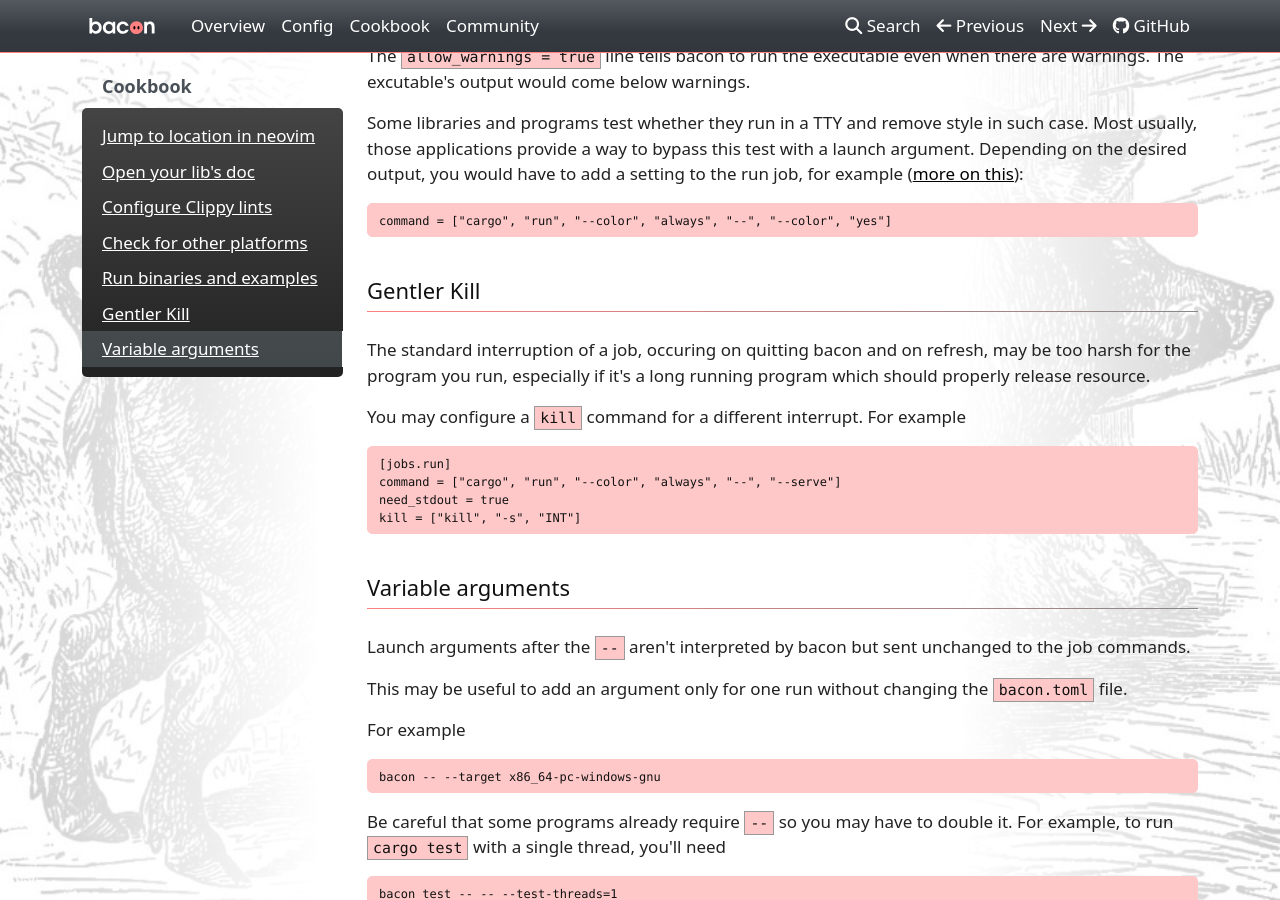
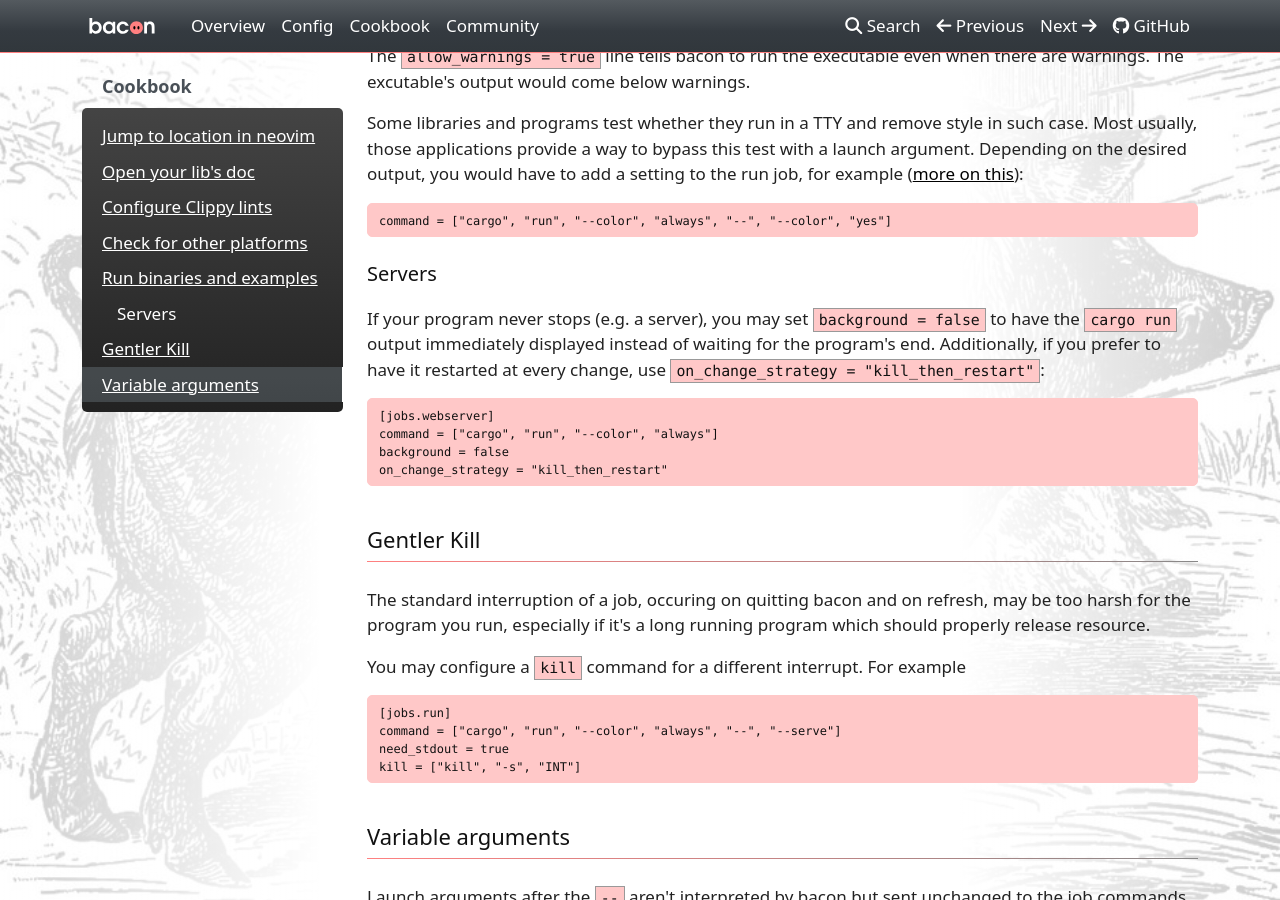
Before and after one commit to Canop/bacon, an MkDocs documentation site: the page built from website/docs/cookbook.md, in a window 1280 px wide and 900 px high, scrolled down 1920 px. Built offline with MkDocs 1.6.1, drawn with Linux system fonts in a browser that asks for light colours; nearby versions of some CDN libraries; a style sheet for code colours, icons or effects is not loaded.

Commit message:
Add note about running servers

````diff
--- a/website/docs/cookbook.md
+++ b/website/docs/cookbook.md
@@ -97,6 +97,17 @@ Depending on the desired output, you would have to add a setting to the run job,
 command = ["cargo", "run", "--color", "always", "--", "--color", "yes"]
 ```
 
+## Servers
+
+If your program never stops (e.g. a server), you may set `background = false` to have the `cargo run` output immediately displayed instead of waiting for the program's end. Additionally, if you prefer to have it restarted at every change, use `on_change_strategy = "kill_then_restart"`:
+
+```toml
+[jobs.webserver]
+command = ["cargo", "run", "--color", "always"]
+background = false
+on_change_strategy = "kill_then_restart"
+```
+
 # Gentler Kill
 
 The standard interruption of a job, occuring on quitting bacon and on refresh, may be too harsh for the program you run, especially if it's a long running program which should properly release resource.
````
